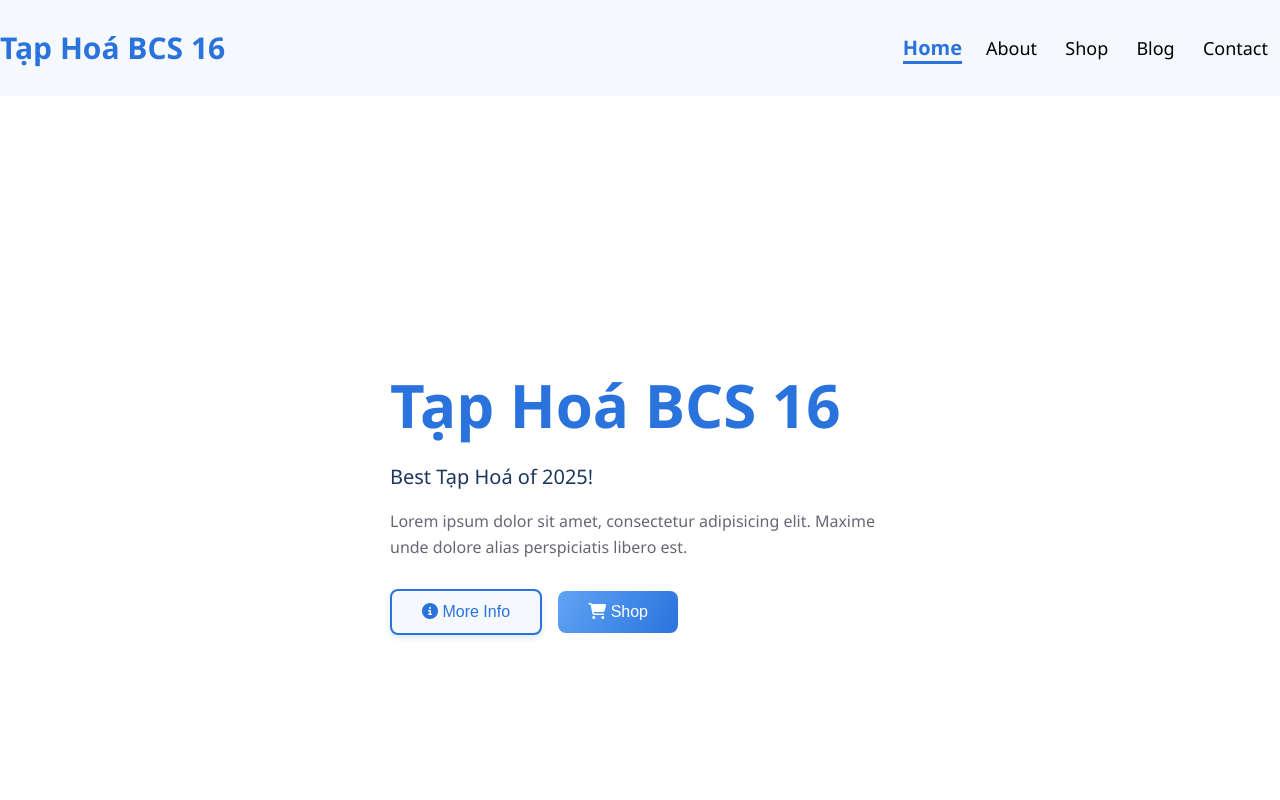
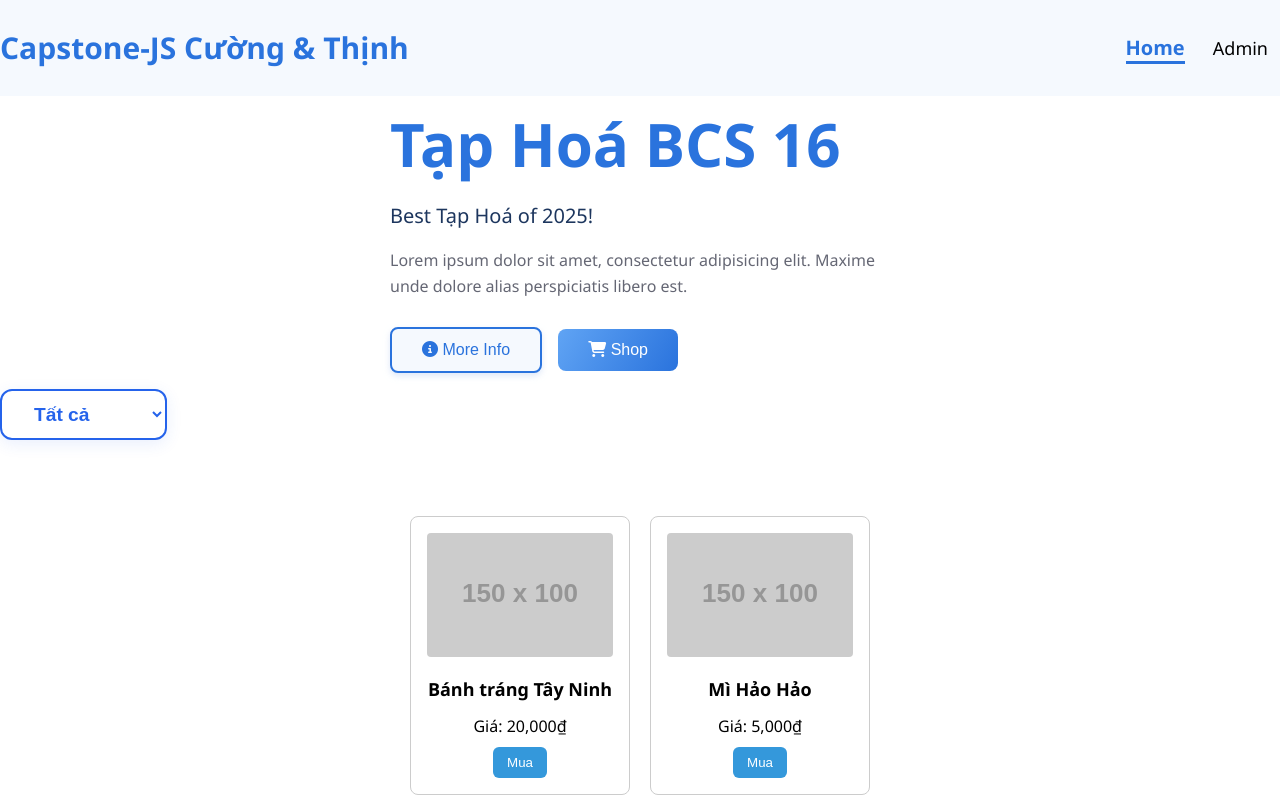
Before and after one commit to ThinhDang93/Capstone_JS, a plain HTML site: page index.html in a window 1280 px wide. Shown: the top 800 px of the page. Drawn offline with nearby package versions, Linux system fonts and the light colour scheme; no server answers; placeholder pictures from the web are drawn by us.

Commit message:
Bổ sung style cho dropdown filter và thêm đường dẫn đến trang admin trên NAV BAR

```diff
--- a/assets/css/index.css
+++ b/assets/css/index.css
@@ -601,7 +601,7 @@ body {
   background-size: cover;
   background-position: center right;
   background-repeat: no-repeat;
-  height: 800px;
+  height: auto;
   display: flex;
   align-items: center;
 }
@@ -770,3 +770,22 @@ body {
 .cart .btn-close-cart:hover {
   background: #df2e1b;
 }/*# sourceMappingURL=index.css.map */
+
+/* Style cho nút Dropdown Filter */
+.filter-select {
+  font-size: 1.2rem;
+  font-weight: 600;
+  padding: 12px 28px;
+  border-radius: 12px;
+  border: 2px solid #2563eb;
+  background: #fff;
+  box-shadow: 0 4px 16px rgba(37, 99, 235, 0.10);
+  color: #2563eb;
+  outline: none;
+  margin: 16px 0;
+  transition: border 0.2s, box-shadow 0.2s;
+}
+.filter-select:focus {
+  border-color: #1d4ed8;
+  box-shadow: 0 0 0 3px rgba(37, 99, 235, 0.15);
+}
--- a/index.html
+++ b/index.html
@@ -21,13 +21,11 @@
     <header class="header">
       <div class="container">
         <div class="logo">
-          <a href="#">Tạp Hoá BCS 16</a>
+          <a href="#">Capstone-JS Cường & Thịnh</a>
         </div>
         <nav class="menu">
-          <a href="#" id="active">Home</a><a href="#">About</a>
-          <a href="#">Shop</a>
-          <a href="#">Blog</a>
-          <a href="#">Contact</a>
+          <a href="#" id="active">Home</a>
+          <a href="./assets/page/admin.html">Admin</a>
         </nav>
       </div>
     </header>
@@ -53,14 +51,16 @@
       </div>
     </section>
     <main>
-      <div class="container product-list">
+      <div class="container">
         <!-- Dropdown filter -->
-        <select id="typeFilter">
+        <select id="typeFilter" class="filter-select">
           <option value="all">Tất cả</option>
           <option value="Iphone">Iphone</option>
           <option value="Samsung">Samsung</option>
         </select>
         <!--  -->
+      </div>
+      <div class="container product-list">
         <!-- Danh sách sản phẩm sẽ hiển thị ở đây -->
         <div id="products" class="products"></div>
       </div>
```
